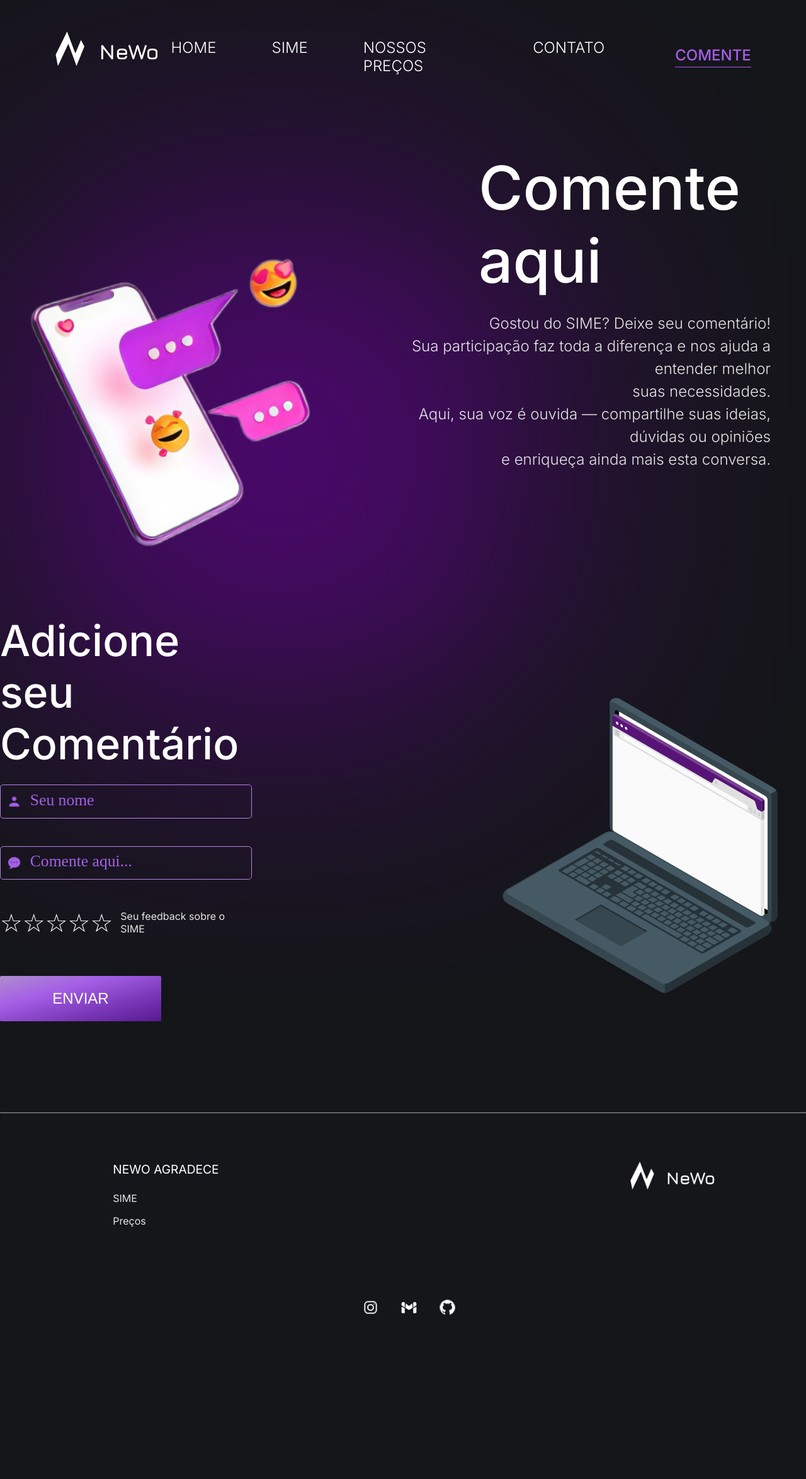
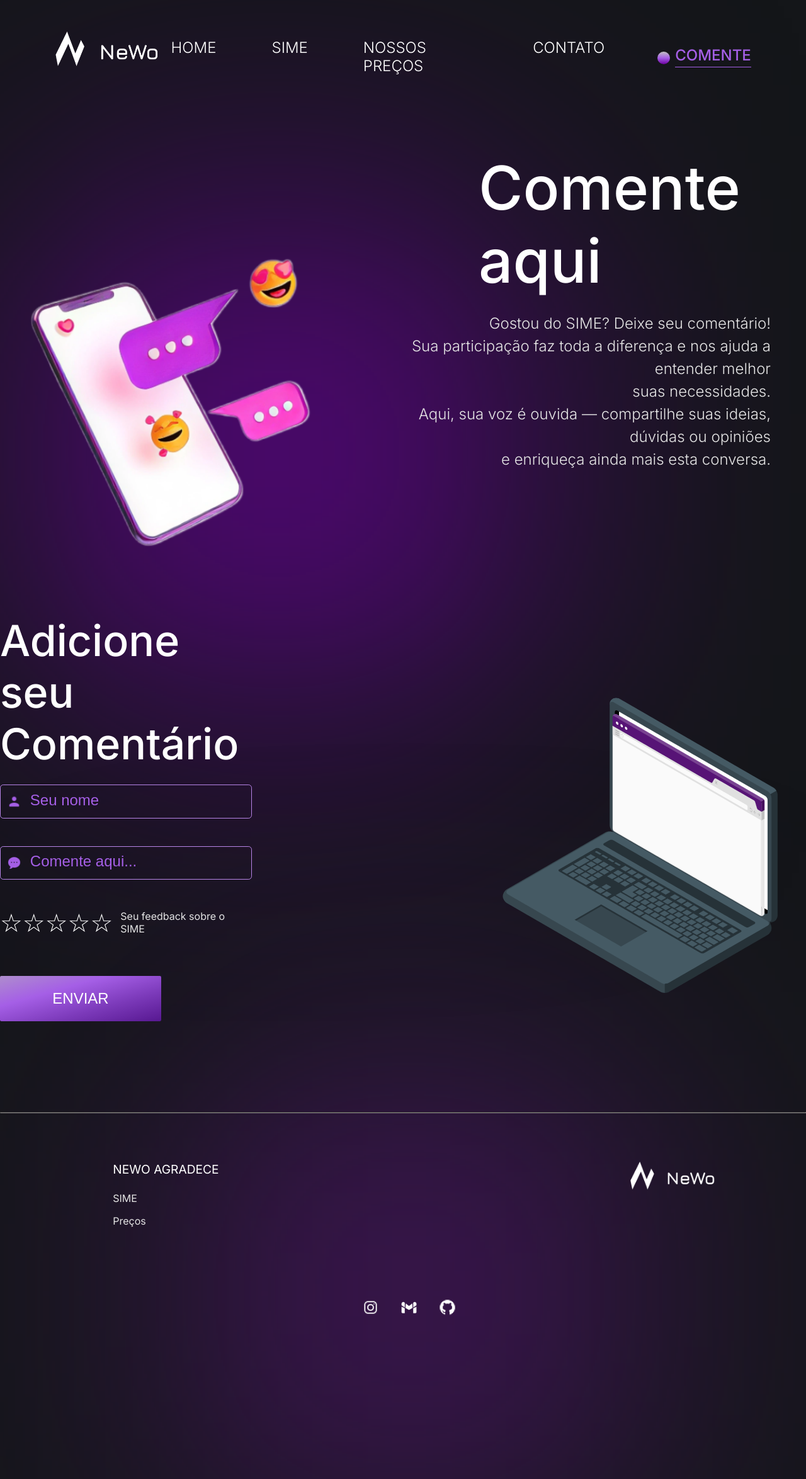
Before and after one commit to etec-SIME/NeWo-website, a plain HTML site: page comente.html in a window 1280 px wide. Shown: the whole page at 63% size. Before the commit the page ends 2155 px from the top, so only its background shows below. Drawn offline with Linux system fonts and the light colour scheme; a web font is replaced by a local one.

Commit message:
:sparkles: Feat: Continuar o css.

```diff
--- a/comente.html
+++ b/comente.html
@@ -21,6 +21,7 @@
                 </ul>
             </div>
             <div class="comment">
+                <div class="circulo"></div>
                 <p class="menu-ativo"><a href="comente.html">COMENTE</a></p>
             </div>
             <div class="c1"></div>
@@ -78,6 +79,7 @@
                     <small id="textForm" style="color: #fff; margin-top: 1vh; display: block;"></small>
 
                     <button class="linear-gradient-btn" type="submit">ENVIAR</button>
+                    <div class="c2"></div>
                 </form>
 
             </div>
--- a/css/comente.css
+++ b/css/comente.css
@@ -235,10 +235,10 @@ hr {
 }
 
 .input-container ::placeholder {
-    font-family: 'Kantumruy';
+    font-family: "Kantumruy Pro", sans-serif;
     font-style: normal;
-    font-weight: 300;
-    font-size: 3.2vh;
+    font-weight: 400;
+    font-size: 3vh;
     color: #A55FE6;
 }
 
@@ -365,8 +365,10 @@ hr {
 }
 
 .comentario-data {
+    position: relative;
     color: #C0C0C0;
-    font-size: 1.7vh;
+    font-size: 1.4vh;
+    right: 4vh;
 }
 
 .comentario-texto {
@@ -428,6 +430,16 @@ footer {
     margin-right: 2rem;
 }
 
+.circulo{
+    position: absolute;
+    width: 2.5vh;
+    height: 2.5vh;
+    border-radius: 50%;
+    right: 27vh;
+    top: 10.2vh;
+    background: linear-gradient(180deg, #C2C2C2 0%, #A55FE6 50%, #6D00A0 100%);
+}
+
 .c1 {
     position: absolute;
     width: 80vh;
@@ -438,3 +450,14 @@ footer {
     background: #6D00A0;
     filter: blur(27.78vh);
 }
+
+.c2 {
+    position: absolute;
+    width: 68.91vh;
+    height: 73.61vh;
+    left: 46.74vh;
+    top: 220vh;
+    z-index: -1;
+    background: #571476;
+    filter: blur(27.78vh);
+}
```
